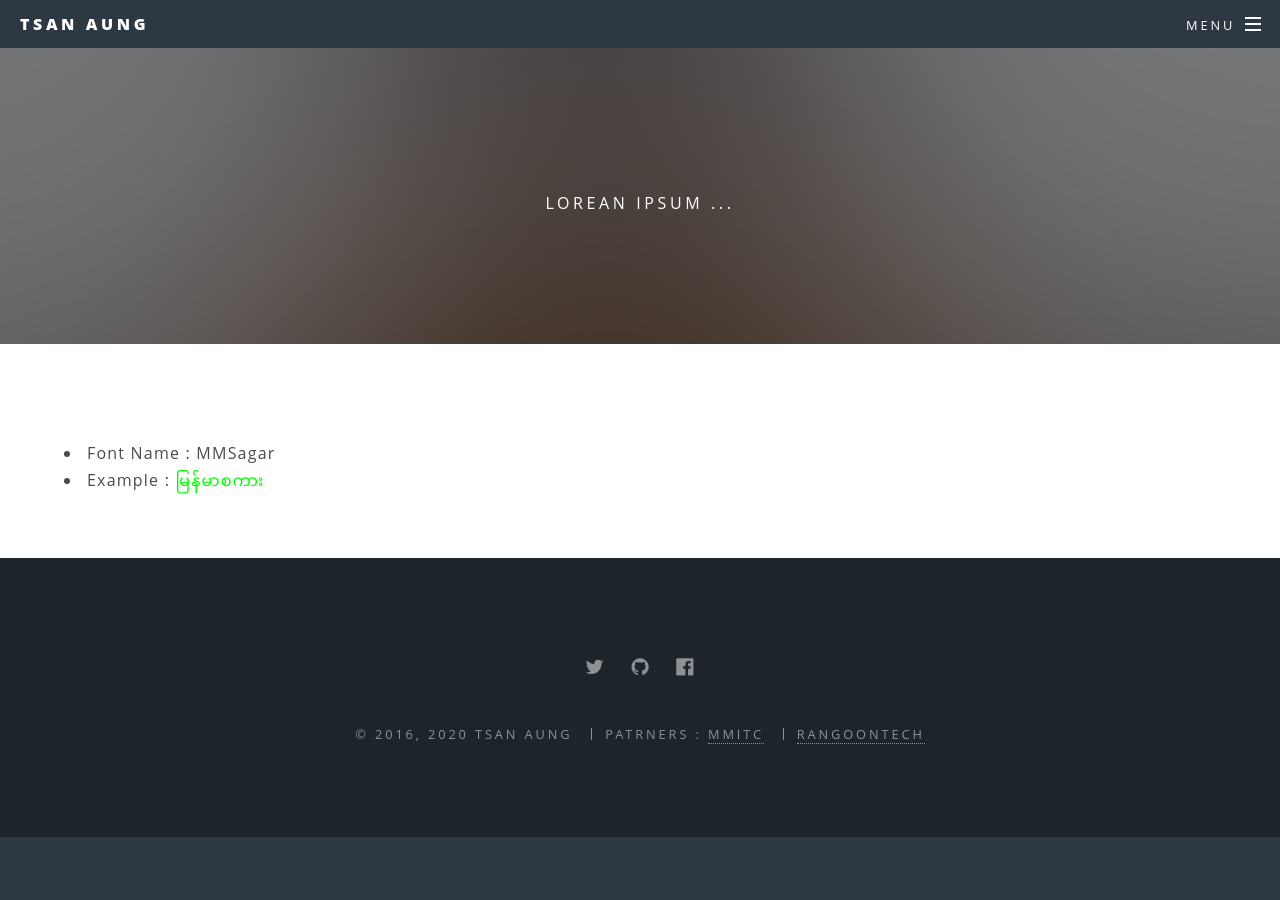
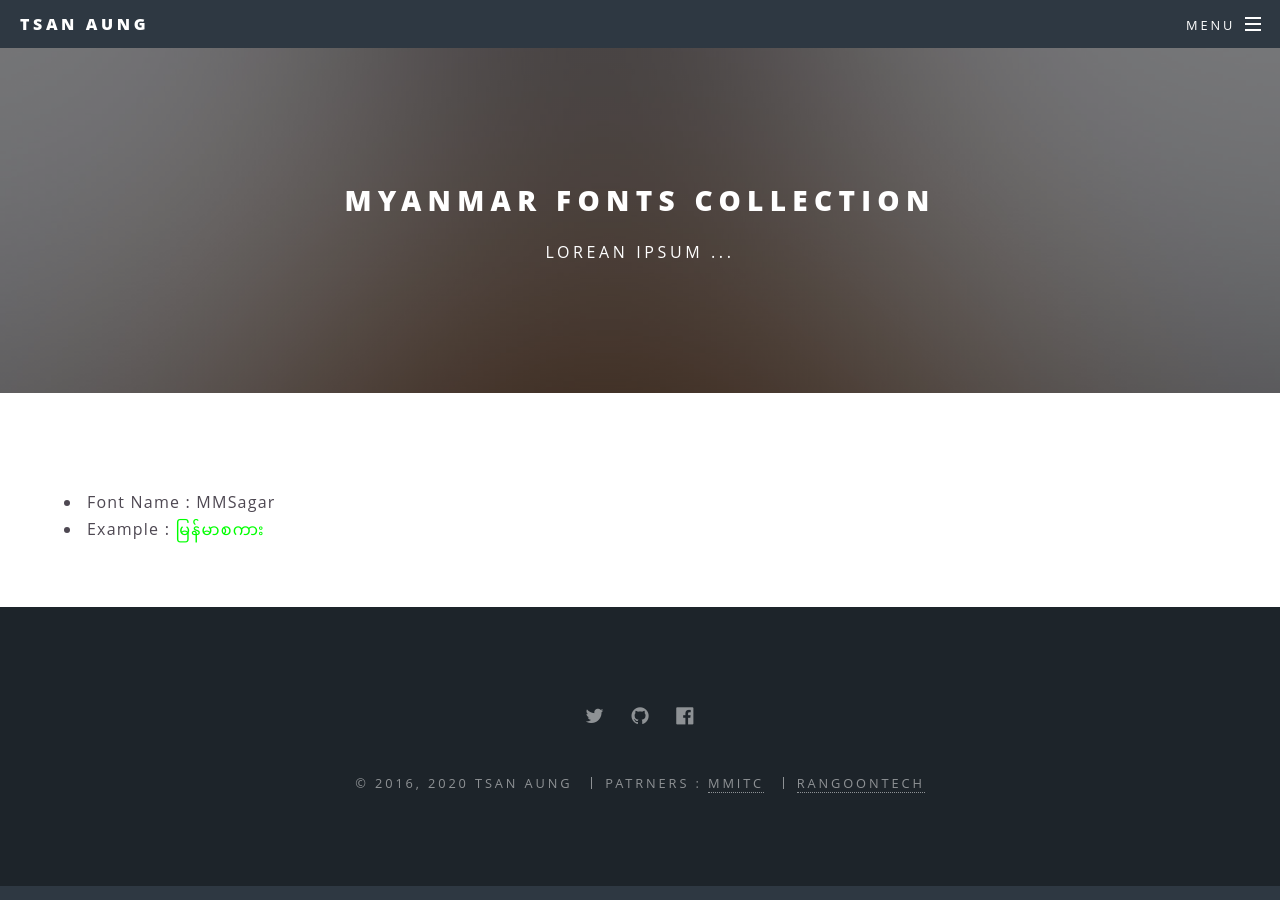
Before and after one commit to tsanaung/tsanaung.github.io, a Jekyll site: the page built from mmfonts.html, in a window 1280 px wide. Built offline with Jekyll 4.4.1, drawn with Linux system fonts in a browser that asks for light colours; some web fonts are replaced.

Commit message:
Update mmfonts.html

```diff
--- a/mmfonts.html
+++ b/mmfonts.html
@@ -1,5 +1,6 @@
 ---
 layout: page
+title: Myanmar Fonts Collection
 ---
 
 <section>
```
